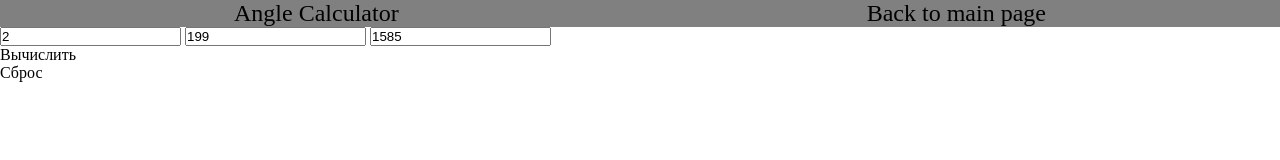
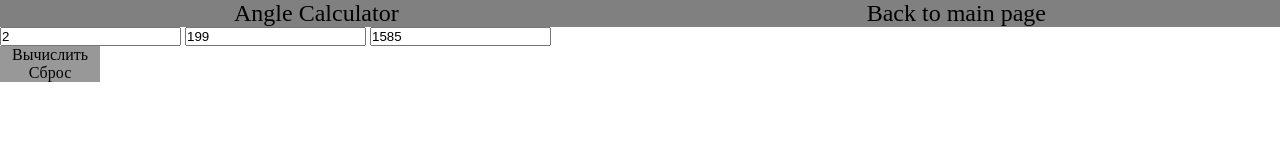
Before and after one commit to MultiMill2015/CalcSite, a plain HTML site: page sub pages/Collar calculator/collar steps.html in a window 1280 px wide. Shown: the top 160 px of the page. Drawn offline with Linux system fonts and the light colour scheme.

Commit message:
Add files via upload

```diff
--- a/styles.css
+++ b/styles.css
@@ -51,7 +51,17 @@ nav a {
     width: 100%;
 }
 
+/*collar steps*/
 
+.button {
+    width: 100px;
+    height: auto;
+    text-align: center;
+    background:rgba(50, 50, 50, 0.5);
+}
+.button:hover {
+    background:rgba(50, 50, 50, 0.4);
+}
 
 
 @media screen and (max-width: 650px) {
--- a/sub pages/Collar calculator/collar steps.html
+++ b/sub pages/Collar calculator/collar steps.html
@@ -16,8 +16,8 @@
         <input type="number" step="0.1" value="2" id="step" placeholder="Step">
         <input type="number" value="199" id="collarRadius" placeholder="Radius">
         <input type="number" value="1585" id="diametrStart" placeholder="Start Ø">
-        <div onclick="collarCalc()">Вычислить</div>
-        <div onclick="location.reload();">Сброс</div>
+        <div class="button" onclick="collarCalc()">Вычислить</div>
+        <div class="button" onclick="location.reload();">Сброс</div>
         </div>
         <div id="result"></div>
     </div>
```
